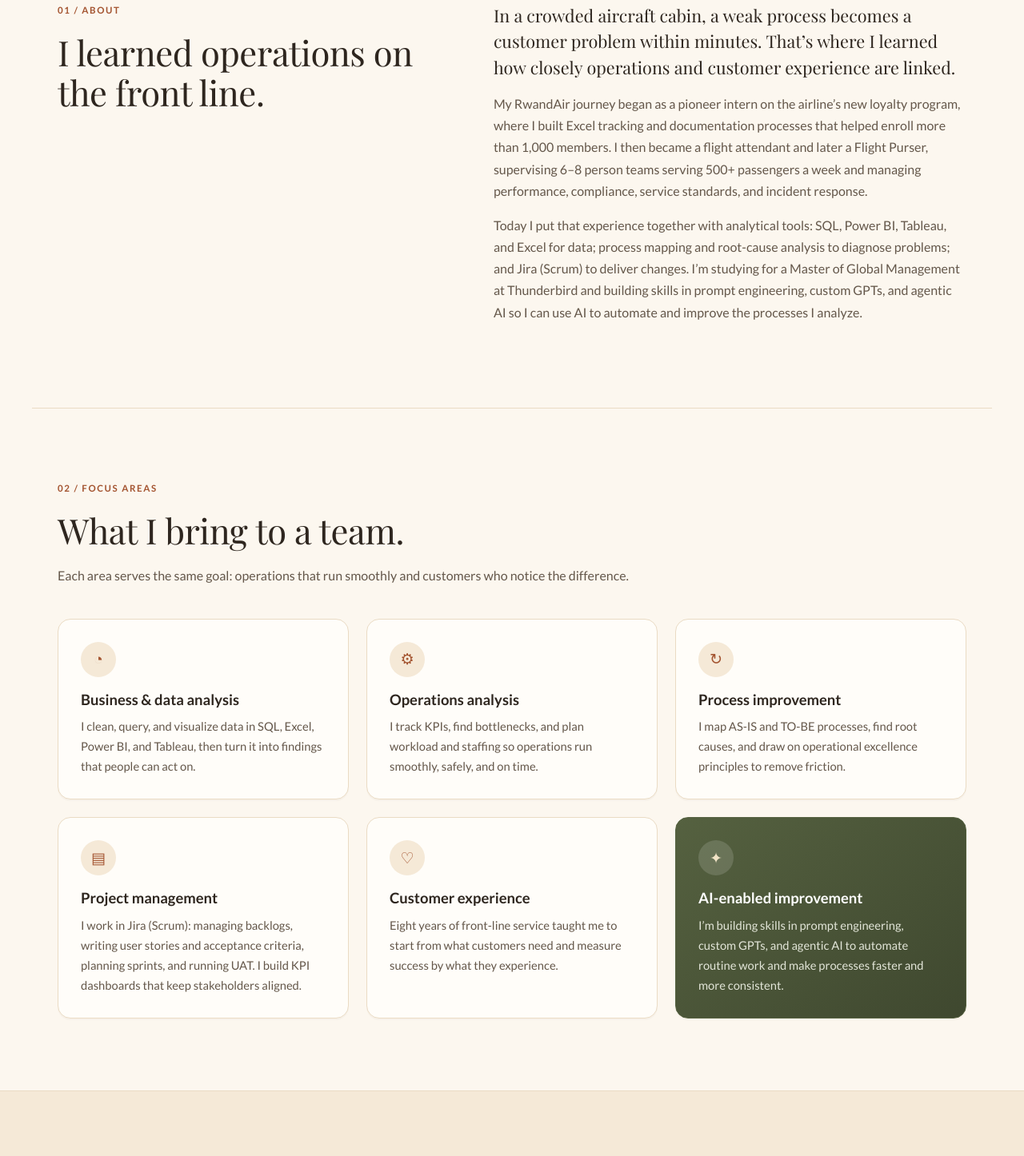
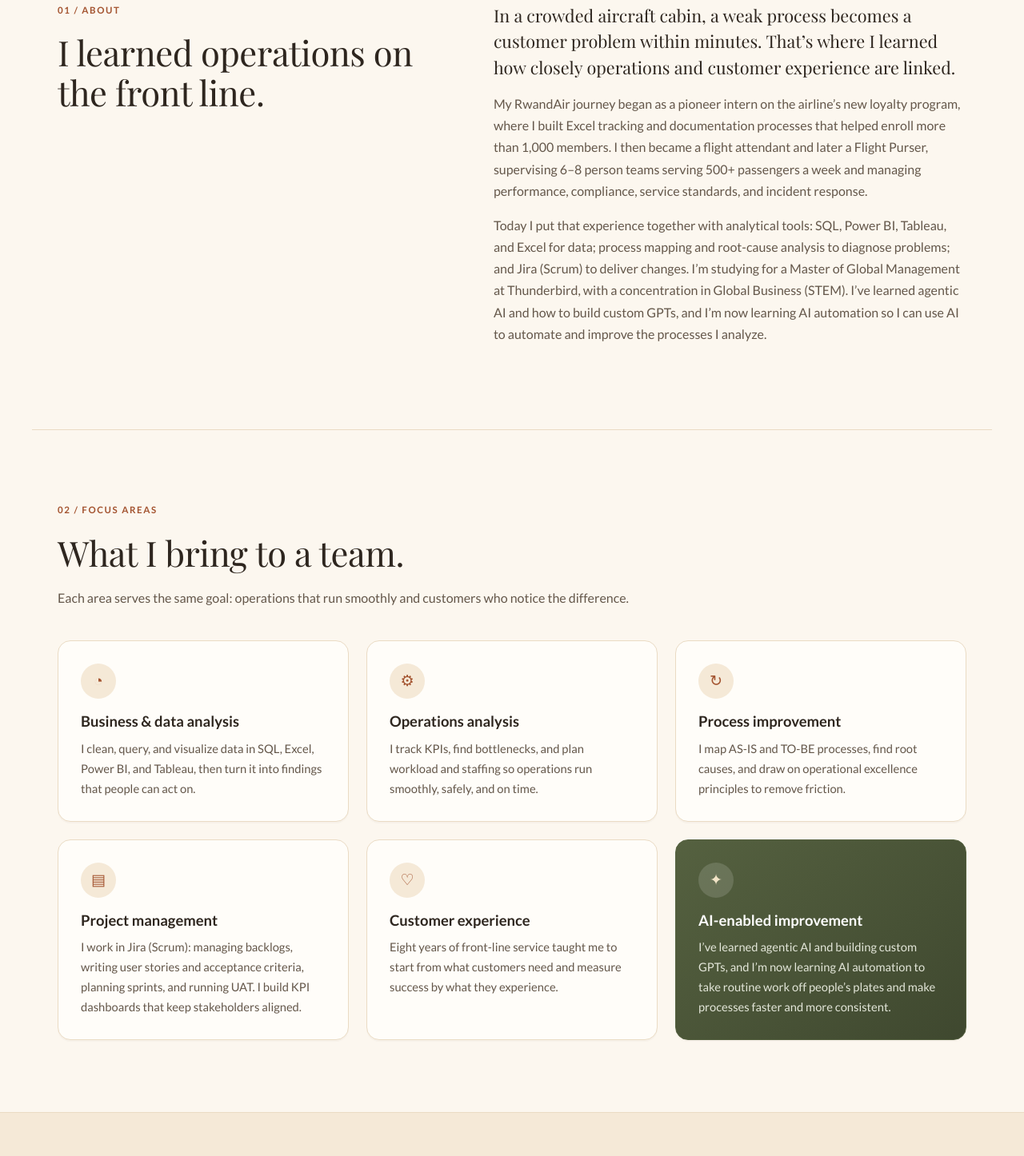
Before and after one commit to denyse169/denyse169.github.io, a plain HTML site: page index.html in a window 1280 px wide. Shown: the part 1374-2820 px from the top of the page at 80% size. Drawn offline with nearby package versions, Linux system fonts and the light colour scheme; a web font is replaced by a local one.

Commit message:
Update AI learning wording and add STEM concentration
Co-Authored-By: Claude Opus 5.5 <noreply@anthropic.com>
Claude-Session: https://claude.ai/code/session_01GNXAFERy6X7ejWq1zJUpAu

```diff
--- a/index.html
+++ b/index.html
@@ -74,7 +74,7 @@
       <div class="section-body">
         <p class="lead">In a crowded aircraft cabin, a weak process becomes a customer problem within minutes. That’s where I learned how closely operations and customer experience are linked.</p>
         <p>My RwandAir journey began as a pioneer intern on the airline’s new loyalty program, where I built Excel tracking and documentation processes that helped enroll more than 1,000 members. I then became a flight attendant and later a Flight Purser, supervising 6–8 person teams serving 500+ passengers a week and managing performance, compliance, service standards, and incident response.</p>
-        <p>Today I put that experience together with analytical tools: SQL, Power BI, Tableau, and Excel for data; process mapping and root-cause analysis to diagnose problems; and Jira (Scrum) to deliver changes. I’m studying for a Master of Global Management at Thunderbird and building skills in prompt engineering, custom GPTs, and agentic AI so I can use AI to automate and improve the processes I analyze.</p>
+        <p>Today I put that experience together with analytical tools: SQL, Power BI, Tableau, and Excel for data; process mapping and root-cause analysis to diagnose problems; and Jira (Scrum) to deliver changes. I’m studying for a Master of Global Management at Thunderbird, with a concentration in Global Business (STEM). I’ve learned agentic AI and how to build custom GPTs, and I’m now learning AI automation so I can use AI to automate and improve the processes I analyze.</p>
       </div>
     </section>
 
@@ -87,7 +87,7 @@
         <article class="focus-card"><span class="focus-icon" aria-hidden="true">↻</span><h3>Process improvement</h3><p>I map AS-IS and TO-BE processes, find root causes, and draw on operational excellence principles to remove friction.</p></article>
         <article class="focus-card"><span class="focus-icon" aria-hidden="true">▤</span><h3>Project management</h3><p>I work in Jira (Scrum): managing backlogs, writing user stories and acceptance criteria, planning sprints, and running UAT. I build KPI dashboards that keep stakeholders aligned.</p></article>
         <article class="focus-card"><span class="focus-icon" aria-hidden="true">♡</span><h3>Customer experience</h3><p>Eight years of front-line service taught me to start from what customers need and measure success by what they experience.</p></article>
-        <article class="focus-card accent"><span class="focus-icon" aria-hidden="true">✦</span><h3>AI-enabled improvement</h3><p>I’m building skills in prompt engineering, custom GPTs, and agentic AI to automate routine work and make processes faster and more consistent.</p></article>
+        <article class="focus-card accent"><span class="focus-icon" aria-hidden="true">✦</span><h3>AI-enabled improvement</h3><p>I’ve learned agentic AI and building custom GPTs, and I’m now learning AI automation to take routine work off people’s plates and make processes faster and more consistent.</p></article>
       </div>
     </section>
 
@@ -164,7 +164,7 @@
         <div><h3>Business analysis</h3><ul class="chips"><li>Requirements Gathering</li><li>User Stories</li><li>Acceptance Criteria</li><li>UAT</li><li>Stakeholder Analysis</li><li>Root Cause Analysis</li></ul></div>
         <div><h3>Process & operations</h3><ul class="chips"><li>AS-IS / TO-BE Mapping</li><li>Operational Excellence</li><li>Workflow Efficiency</li><li>Supply Chain Foundations</li><li>SAP ERP</li></ul></div>
         <div><h3>Project management</h3><ul class="chips"><li>Jira (Scrum)</li><li>Backlog Management</li><li>Sprint Planning</li><li>Epic Linking</li><li>Stakeholder Communication</li></ul></div>
-        <div><h3>AI enablement</h3><ul class="chips"><li>Prompt Engineering</li><li>Custom GPTs</li><li>Agentic AI</li><li>AI Process Automation</li></ul></div>
+        <div><h3>AI enablement</h3><ul class="chips"><li>AI Automation</li><li>Agentic AI</li><li>Custom GPTs</li><li>Prompt Engineering</li></ul></div>
         <div><h3>Customer & people</h3><ul class="chips"><li>Customer Experience</li><li>Service Excellence</li><li>Team Supervision</li><li>Cross-Cultural Communication</li><li>English · French · Kinyarwanda</li></ul></div>
       </div>
     </section>
@@ -173,7 +173,7 @@
     <section class="section credentials" id="credentials" aria-labelledby="credentials-title">
       <div>
         <div class="section-heading"><p class="eyebrow">07 / Education</p><h2 id="credentials-title">Education.</h2></div>
-        <article class="education-card"><p class="eyebrow">Expected May 2027 · GPA 3.58</p><h3>Master of Global Management</h3><p class="specialization">Global Business</p><p>Thunderbird School of Global Management, Arizona State University · Phoenix, AZ</p><p class="small">Coursework: Data Analytics, Global Strategy, Leadership, Cross-Cultural Communication</p></article>
+        <article class="education-card"><p class="eyebrow">Expected May 2027 · GPA 3.58</p><h3>Master of Global Management</h3><p class="specialization">Global Business (STEM)</p><p>Thunderbird School of Global Management, Arizona State University · Phoenix, AZ</p><p class="small">Coursework: Data Analytics, Global Strategy, Leadership, Cross-Cultural Communication</p></article>
         <article class="education-card"><p class="eyebrow">2016</p><h3>B.Sc. Rural Development & Agribusiness</h3><p>University of Rwanda · Kigali</p><p class="small">Coursework: Project Management, Value Chain Management, Economics, International Trade</p></article>
       </div>
       <div>
```
